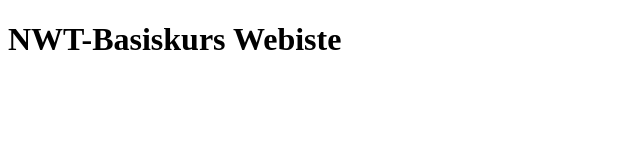
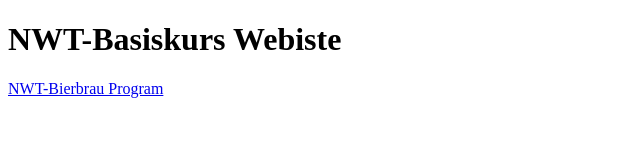
Before and after one commit to aCodingCube/NWT-Kurs.github.io, a plain HTML site: page index.html in a window 1280 px wide. Shown: the whole page, without its empty margins (0-640 px from the left). Drawn offline with Linux system fonts and the light colour scheme.

Commit message:
Fixed HTML link

```diff
--- a/index.html
+++ b/index.html
@@ -10,9 +10,7 @@
         NWT-Basiskurs Webiste
     </h1>
 
-    <p>
-        <link href="https://github.com/aCodingCube/NWT-Bier" title="NWT-Bierbrau Programm" aria-label="NWT-Bierbrau Programm">
-    </p>
+    <a href="https://github.com/aCodingCube/NWT-Bier">NWT-Bierbrau Program</a>
 
 </body>
 </html>
```
